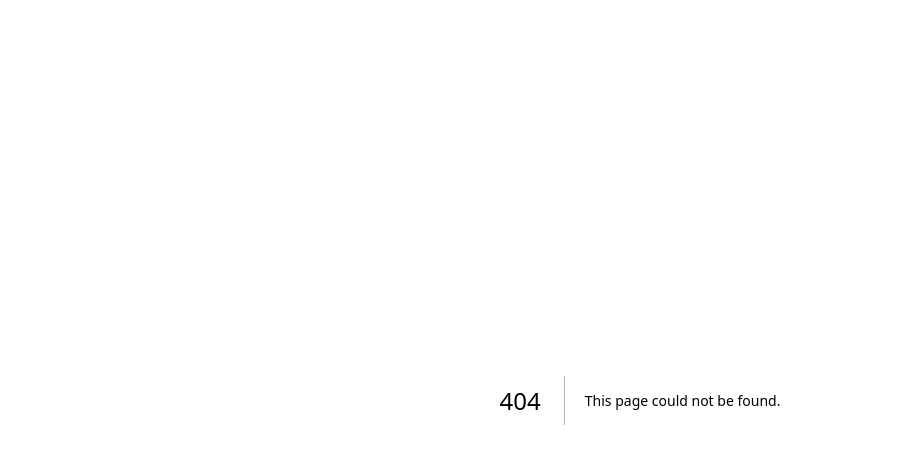
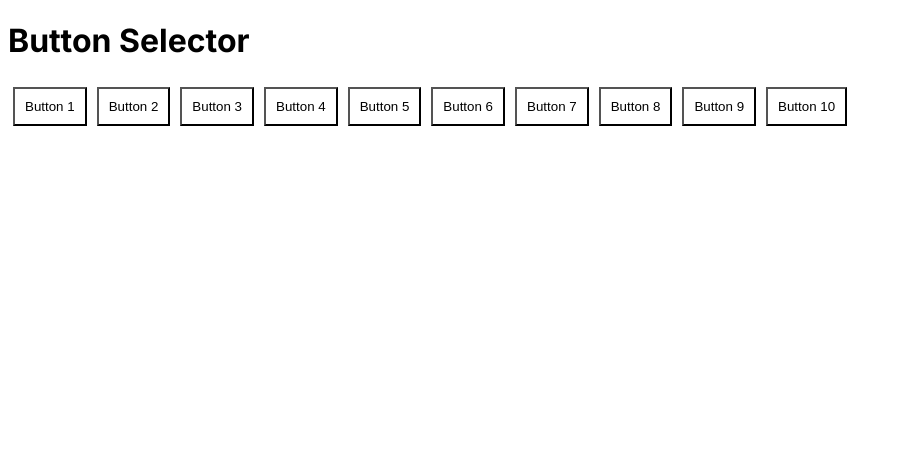
Before and after one commit to hasibulhasanshanto23/Battery-low, a Next.js app: page /about in a window 1280 px wide. Before the commit this address had no page. Shown: the top 464 px of the page, without its empty margins (0-900 px from the left). Built offline with nearby package versions, Linux system fonts and the light colour scheme.

Commit message:
button selector

```diff
--- /dev/null
+++ b/src/app/about/page.js
@@ -0,0 +1,46 @@
+"use client";
+
+import React, { useState } from 'react';
+
+
+export default function Result() {
+
+  const [selectedButton, setSelectedButton] = useState(null);
+  console.log('Selected : ',selectedButton)
+
+  const handleButtonClick = (id) => {
+    setSelectedButton(id === selectedButton ? null : id);
+  };
+
+  return (
+    <div>
+      <h1>Button Selector</h1>
+      <div>
+        {[1, 2, 3, 4, 5, 6, 7, 8, 9, 10].map((id) => (
+          <Button
+            key={id}
+            id={id}
+            selected={id === selectedButton}
+            onClick={handleButtonClick}
+          />
+        ))}
+      </div>
+    </div>
+  );
+}
+
+
+const Button = ({ id, selected, onClick }) => {
+  const buttonStyle = {
+    backgroundColor: selected ? 'red' : 'white',
+    padding: '10px',
+    margin: '5px',
+    cursor: 'pointer',
+  };
+
+  return (
+    <button style={buttonStyle} onClick={() => onClick(id)}>
+      Button {id}
+    </button>
+  );
+};
```
